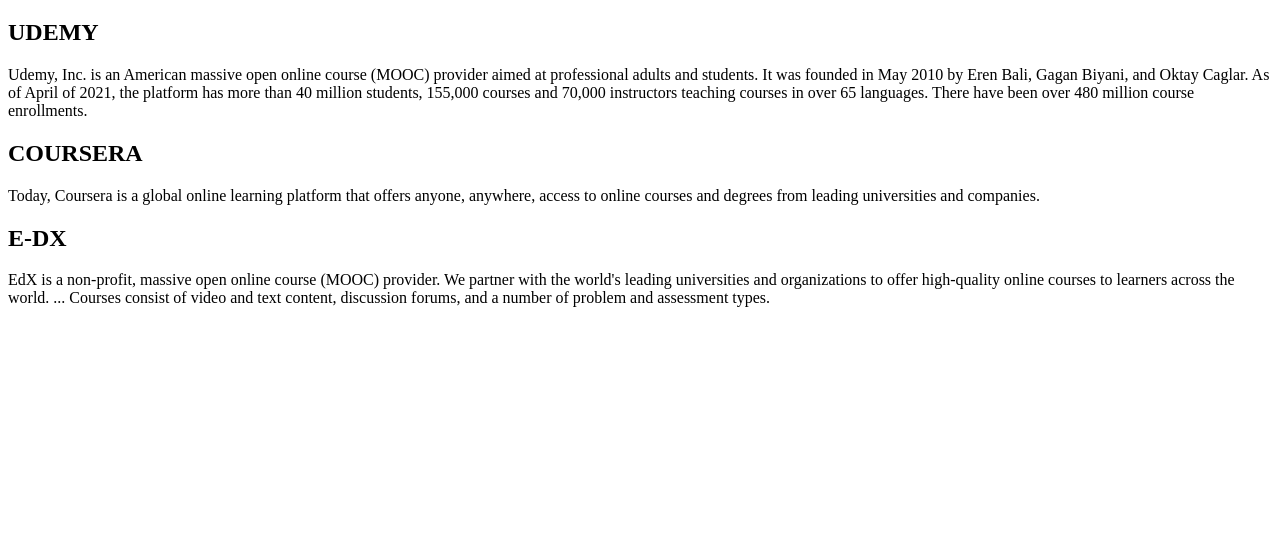
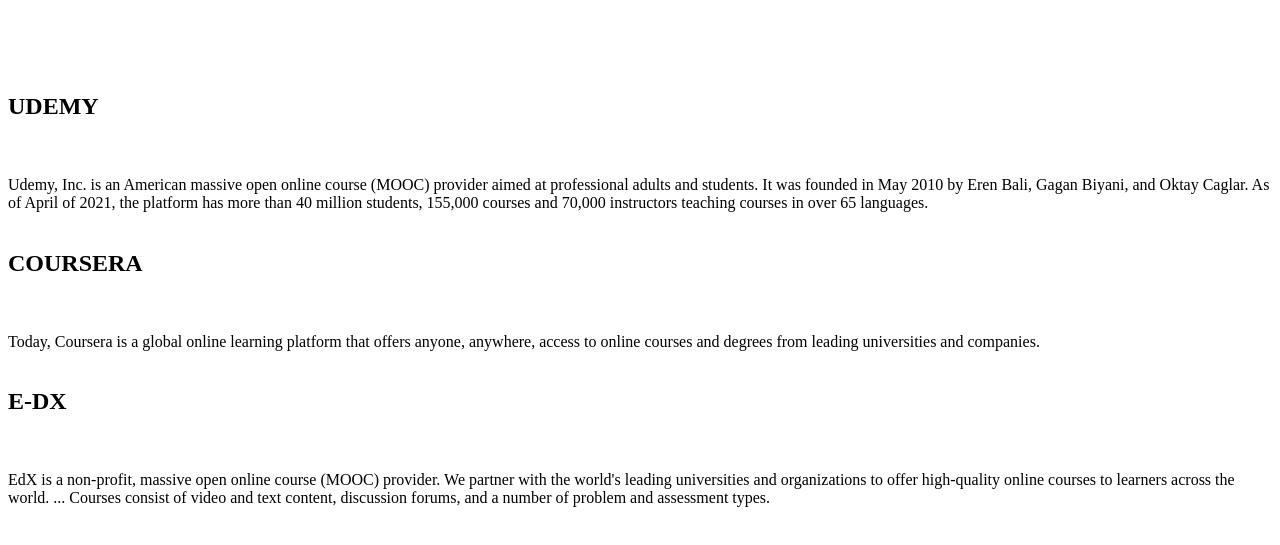
Before and after one commit to ag112002/Minor-Specialisation-Web-Development, a plain HTML site: page ass1.html in a window 1280 px wide. Shown: the part 61-606 px from the top of the page. Drawn offline with Linux system fonts and the light colour scheme.

Commit message:
Add files via upload

```diff
--- a/ass1.html
+++ b/ass1.html
@@ -5,26 +5,35 @@
     <meta http-equiv="X-UA-Compatible" content="IE=edge">
     <meta name="viewport" content="width=device-width, initial-scale=1.0">
     <title>Document</title>
+    <link rel="stylesheet"href=styleass.css>
 </head>
 <body>
      <h1>ONLINE COURSES</h1>
-<div>
+     <br><br>
+<div class="sec1">
+
     <section>
+        <br>
         <h2>UDEMY</h2>
+        <br> <br>
         Udemy, Inc. is an American massive open online course (MOOC) provider aimed at professional adults and students. It was founded in May 2010 by Eren Bali, Gagan Biyani, and Oktay Caglar.
 
-As of April of 2021, the platform has more than 40 million students, 155,000 courses and 70,000 instructors teaching courses in over 65 languages. There have been over 480 million course enrollments.
+As of April of 2021, the platform has more than 40 million students, 155,000 courses and 70,000 instructors teaching courses in over 65 languages.
     </section>
 </div>
-<div>
+<div class="sec2">
     <section>
+        <br>
         <h2>COURSERA</h2>
+        <br><br>
         Today, Coursera is a global online learning platform that offers anyone, anywhere, access to online courses and degrees from leading universities and companies.
     </section>
 </div>
-<div>
+<div class="sec3">
     <section>
+        <br>
         <h2>E-DX</h2>
+        <br><br>
         EdX is a non-profit, massive open online course (MOOC) provider. We partner with the world's leading universities and organizations to offer high-quality online courses to learners across the world. ... Courses consist of video and text content, discussion forums, and a number of problem and assessment types.
     </section>
 </div>
```
